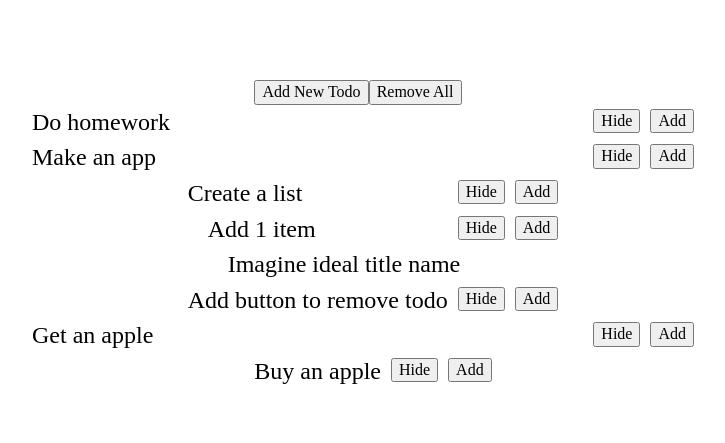
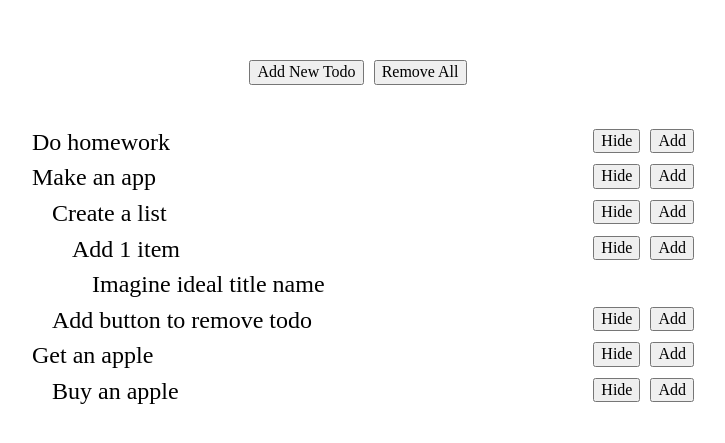
Before and after one commit to lomeat/nested-todos, a React app: page / in a window 1280 px wide. Shown: the part 165-608 px from the top of the page, without its empty margins (282-1007 px from the left). Built offline with nearby package versions, Linux system fonts and the light colour scheme.

Commit message:
fix: styles

```diff
--- a/src/App.js
+++ b/src/App.js
@@ -97,6 +97,7 @@ export const App = () => {
           <AddNewTodoButton onClick={addNewTodo}>Add New Todo</AddNewTodoButton>
           <RemoveAllButton onClick={removeAllTodos}>Remove All</RemoveAllButton>
         </ButtonsWrapper>
+        <TreeWrapper>
           <TodoTree
             children={todos.children}
             addNewTodo={addNewTodo}
@@ -104,6 +105,7 @@ export const App = () => {
             toggleIsTodoShowChildren={toggleIsTodoShowChildren}
             removeTodo={removeTodo}
           />
+        </TreeWrapper>
       </Container>
     </Wrapper>
   );
@@ -123,13 +125,27 @@ const Container = styled.div`
   display: flex;
   flex-direction: column;
   align-items: center;
-  justify-content: center;
+`;
+
+const TreeWrapper = styled.div`
+  width: 100%;
 `;
 
 const ButtonsWrapper = styled.div`
   display: flex;
+  padding-bottom: 40px;
 `;
 
-const AddNewTodoButton = styled.button``;
+const Button = styled.button`
+  margin-left: 10px;
+  :first-child {
+    margin-left: 0;
+  }
+  :hover {
+    cursor: pointer;
+  }
+`;
 
-const RemoveAllButton = styled.button``;
+const AddNewTodoButton = styled(Button)``;
+
+const RemoveAllButton = styled(Button)``;
```
Lines whose indentation alone changed are shown as unchanged.
